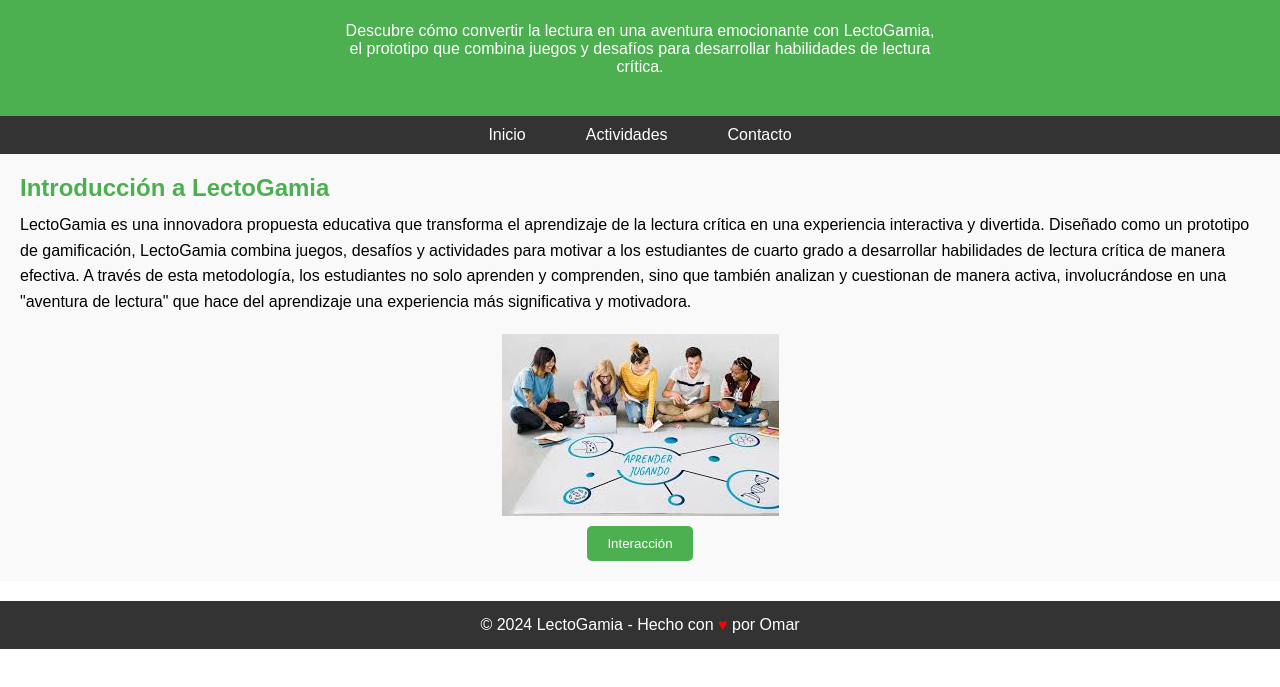
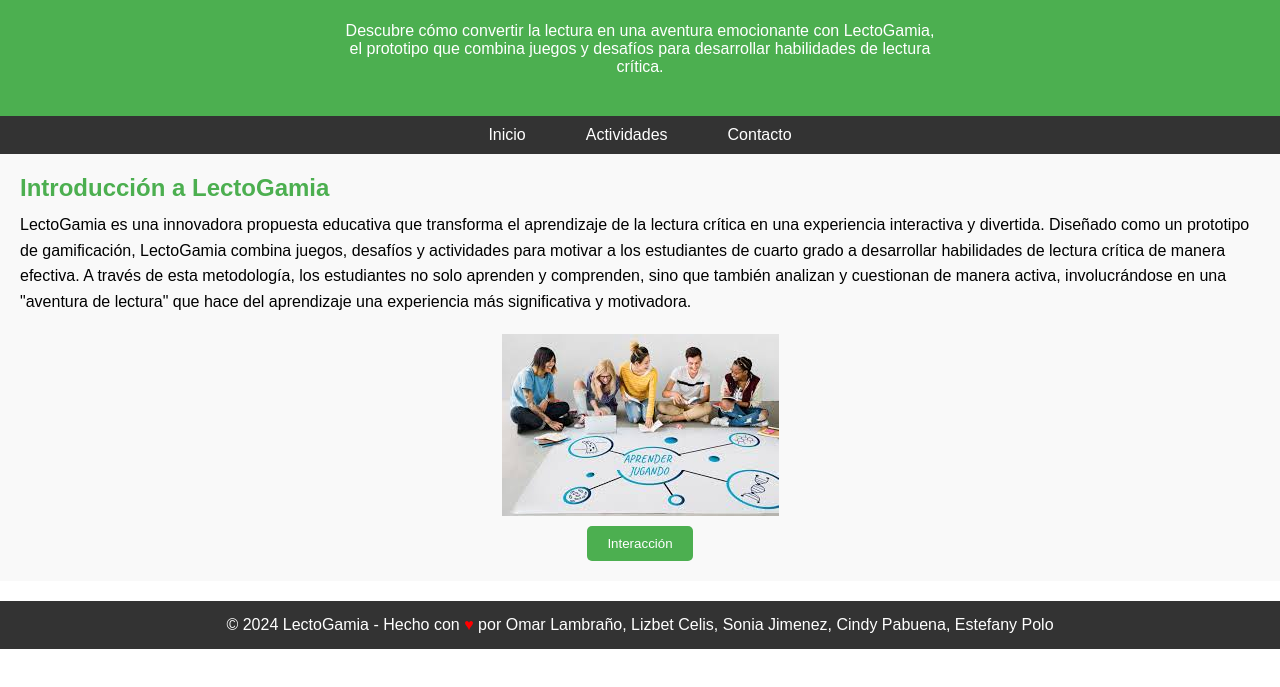
Before and after one commit to Omar-progra/PROYECTO-OMAR, a plain HTML site: page index.html in a window 1280 px wide. Shown: the part 55-742 px from the top of the page. Drawn offline with Linux system fonts and the light colour scheme.

Commit message:
add : index

```diff
--- a/index.html
+++ b/index.html
@@ -42,5 +42,5 @@
 
     <!-- Pie de Página -->
 <footer>
-    <p>&copy; 2024 LectoGamia - Hecho con <span style="color: red;">&hearts;</span> por Omar</p>
+    <p>&copy; 2024 LectoGamia - Hecho con <span style="color: red;">&hearts;</span> por Omar Lambraño, Lizbet Celis, Sonia Jimenez, Cindy Pabuena, Estefany Polo</p>
 </footer>
```
